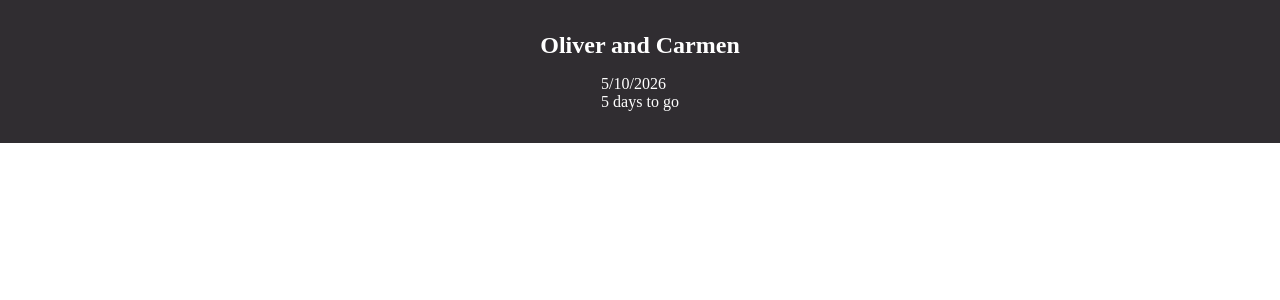
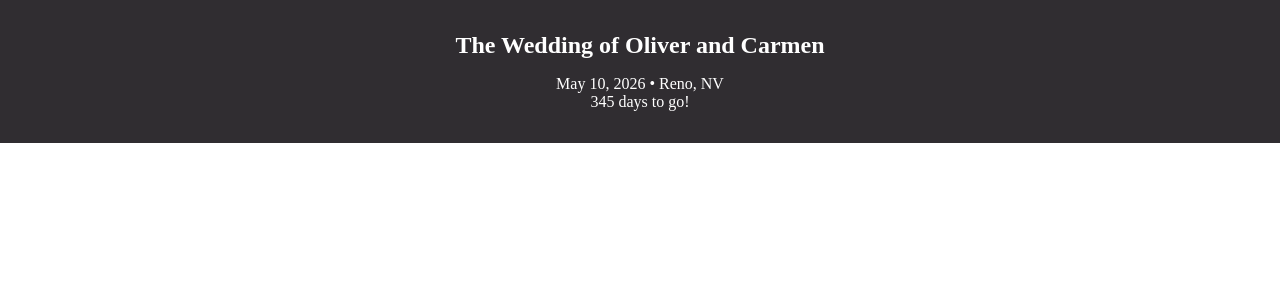
Before and after one commit to Tigrjas/oliver-carmen-wedding, a React (Vite) app: page / in a window 1280 px wide. Shown: the top 300 px of the page. Built offline with nearby package versions, Linux system fonts and the light colour scheme.

Commit message:
feat: dynamic day countdown to wedding

```diff
--- a/src/components/Navbar.jsx
+++ b/src/components/Navbar.jsx
@@ -1,13 +1,23 @@
 import React from 'react'
 
 export default function Navbar() {
+  const WEDDING_DATE = new Date('2026-5-10');
+  const currentDate = new Date();
+  const daysUntilWedding = daysBetween(WEDDING_DATE, currentDate);
+
   return (
     <nav className="navbar">
-        <h1 className='navbar-title'>Oliver and Carmen</h1>
+        <h1 className='navbar-title'>The Wedding of Oliver and Carmen</h1>
         <div className="navbar-date-info">
-            <p className="navbar-date">5/10/2026</p>
-            <p className="navbar-date-countdown">5 days to go</p>
+            <p className="navbar-date">May 10, 2026 • Reno, NV</p>
+            <p className="navbar-date-countdown">{daysUntilWedding} days to go!</p>
         </div>
     </nav>
   )
 }
+
+function daysBetween(date1, date2) {
+  const timeDiff = date2.getTime() - date1.getTime();
+  const daysDiff = Math.round(timeDiff / (1000 * 60 * 60 * 24));
+  return Math.abs(daysDiff);
+}
--- a/src/index.css
+++ b/src/index.css
@@ -13,3 +13,19 @@
   padding: 2rem 2rem;
   gap: 1rem;
 }
+
+.navbar-date-info {
+  display: flex;
+  flex-direction: column;
+  align-items: center;
+}
+
+.footer {
+  background-color: #302D31;
+  color: white;
+  display: flex;
+  flex-direction: column;
+  align-items: center;
+  padding: 2rem 2rem;
+  gap: 1rem;
+}
```
Also changed, not shown: example_layout.png (added).
